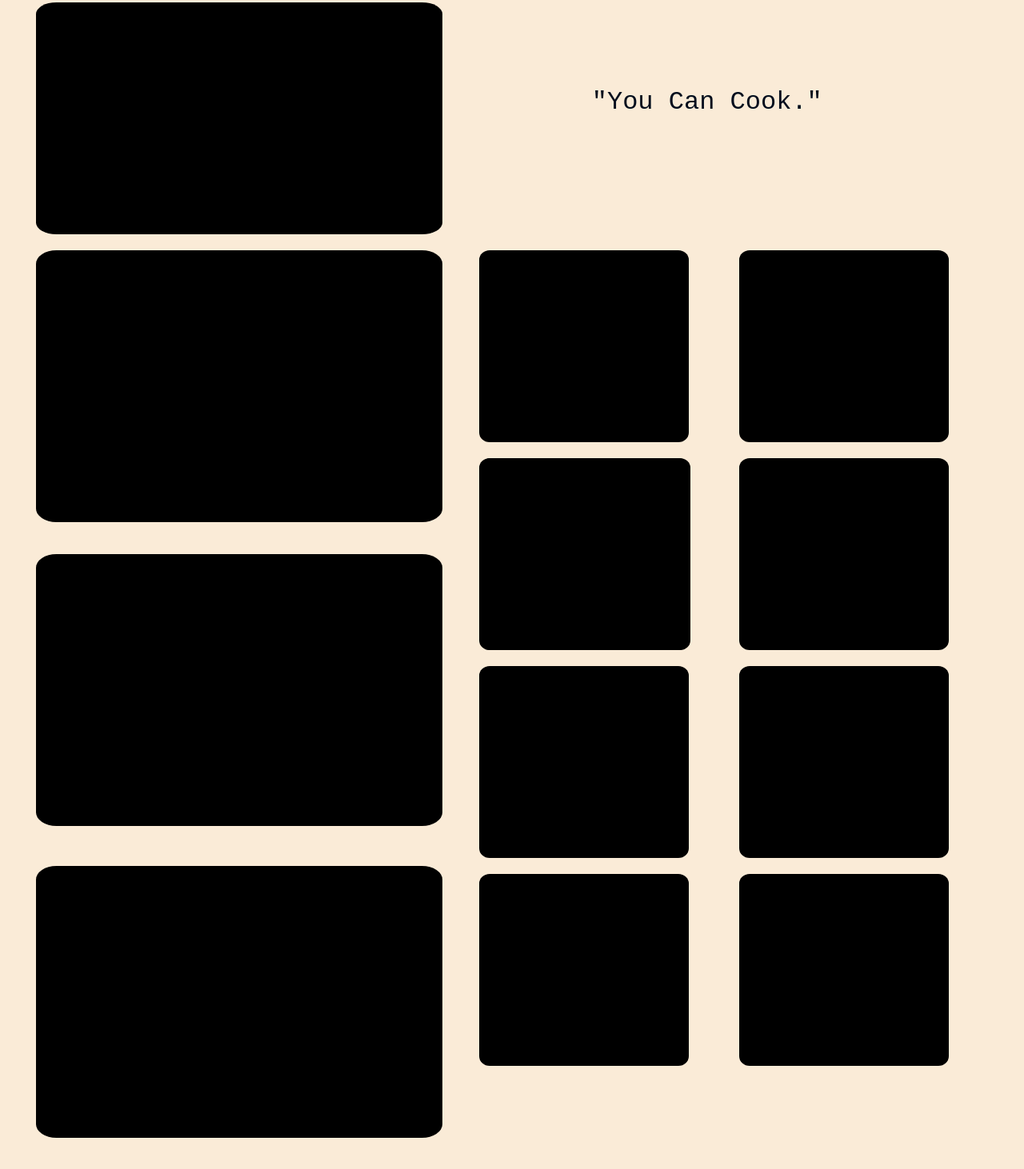
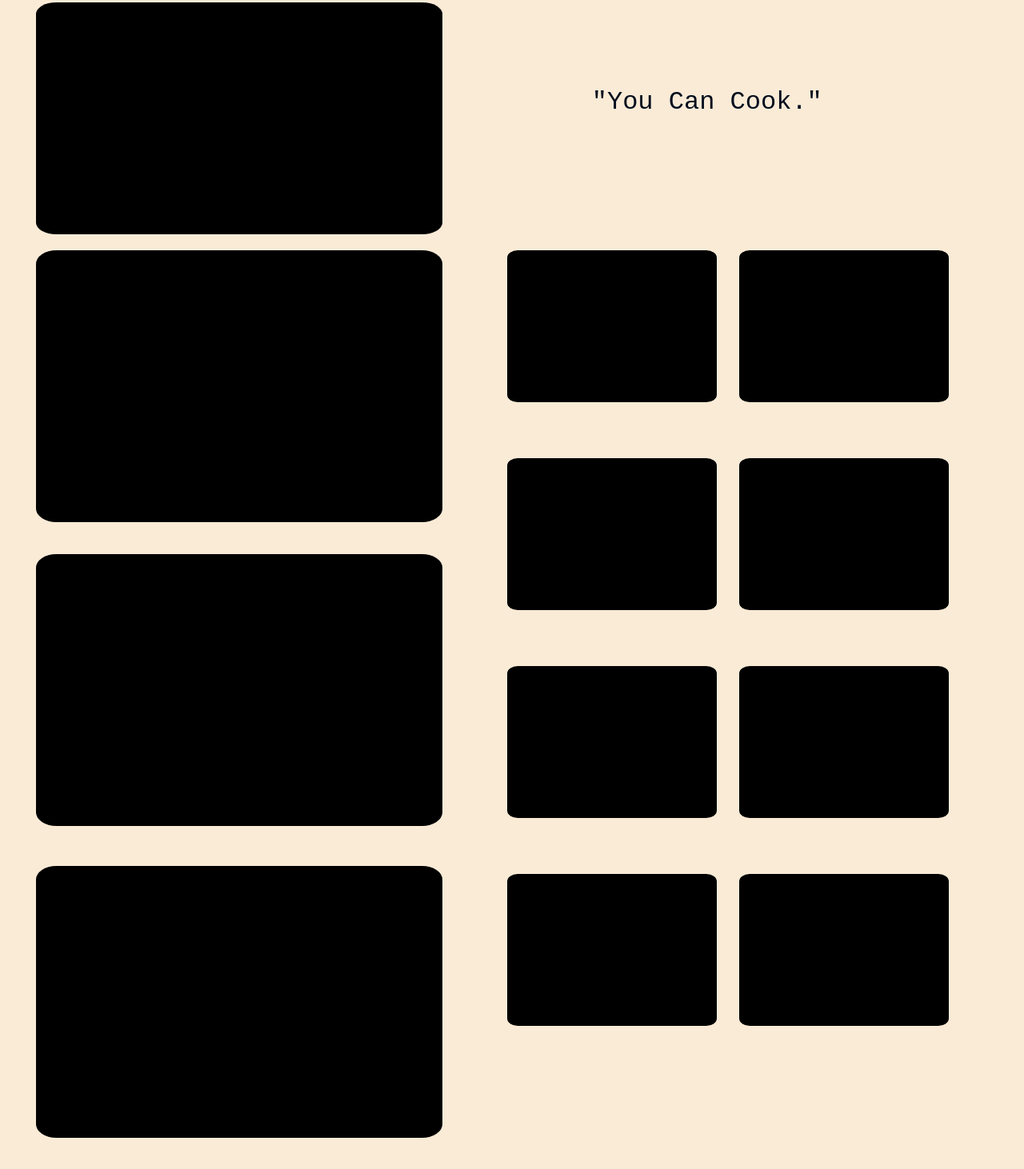
Before and after one commit to kevinminh080708/Cooking-website-CAS-, a plain HTML site: page Public/index.html in a window 1280 px wide. Shown: the part 122-1584 px from the top of the page at 80% size. Drawn offline with nearby package versions, Linux system fonts and the light colour scheme; a web font is replaced by a local one.

Commit message:
margin fix in cateogry part and delete item 7

```diff
--- a/Css/index.css
+++ b/Css/index.css
@@ -61,14 +61,14 @@ body {
 
   .item2 {
     grid-column: 3;
-    grid-row: 32 / span 25;
+    grid-row: 32 / span 20;
     border-radius: 5%;
     width: 75%;
-    margin-left: 20%;
+    margin-left: 30%;
   }
   .item3 {
     grid-column: 4;
-    grid-row: 32 / span 25;
+    grid-row: 32 / span 20;
     border-radius: 5%;
     width: 75%;
     margin-left: 10%;
@@ -103,16 +103,9 @@ body {
     width: 107%
   }
 
-  .item7 {
-    grid-column: 3 / span 2; /* Spanning across two columns to match item2 and item3 */
-    grid-row: 58 / span 25; /* Placing it right below item2 and item3 */
-    border-radius: 5%;
-    width: 37%;
-    margin-left: 10%;
-  }
   .item8 {
     grid-column: 4; /* Same column as item3 */
-    grid-row: 58 / span 25; /* Position right below item3 */
+    grid-row: 58 / span 20; /* Position right below item3 */
     border-radius: 5%;
     width: 75%;
     margin-left: 10%;
@@ -120,7 +113,7 @@ body {
 
 .item9 {
     grid-column: 4; /* Same column as item3 */
-    grid-row: 84 / span 25; /* Position right below item14 */
+    grid-row: 84 / span 20; /* Position right below item14 */
     border-radius: 5%;
     width: 75%;
     margin-left: 10%;
@@ -128,31 +121,31 @@ body {
 
 .item10 {
     grid-column: 4; /* Same column as item3 */
-    grid-row: 110 / span 25; /* Position right below item15 */
+    grid-row: 110 / span 20; /* Position right below item15 */
     border-radius: 5%;
     width: 75%;
     margin-left: 10%;
 }
 .item11 {
   grid-column: 3; /* Same column as item2 */
-  grid-row: 58 / span 25; /* Position right below item2 */
+  grid-row: 58 / span 20; /* Position right below item2 */
   border-radius: 5%;
   width: 75%;
-  margin-left: 20%;
+  margin-left: 30%;
 }
 
 .item12 {
   grid-column: 3; /* Same column as item2 */
-  grid-row: 84 / span 25; /* Position right below item17 */
+  grid-row: 84 / span 20; /* Position right below item17 */
   border-radius: 5%;
   width: 75%;
-  margin-left: 20%;
+  margin-left: 30%;
 }
 
 .item13 {
   grid-column: 3; /* Same column as item2 */
-  grid-row: 110 / span 25; /* Position right below item18 */
+  grid-row: 110 / span 20; /* Position right below item18 */
   border-radius: 5%;
   width: 75%;
-  margin-left: 20%;
+  margin-left: 30%;
 }
--- a/Public/index.html
+++ b/Public/index.html
@@ -21,7 +21,6 @@
     <div class="grid-item item4">1</div>
     <div class="grid-item item5">1</div>
     <div class="grid-item item6">1</div>
-    <div class="grid-item item7"></div>
     <div class="grid-item item8">Item 14</div>
 <div class="grid-item item9">Item 15</div>
 <div class="grid-item item10">Item 16</div>
```
